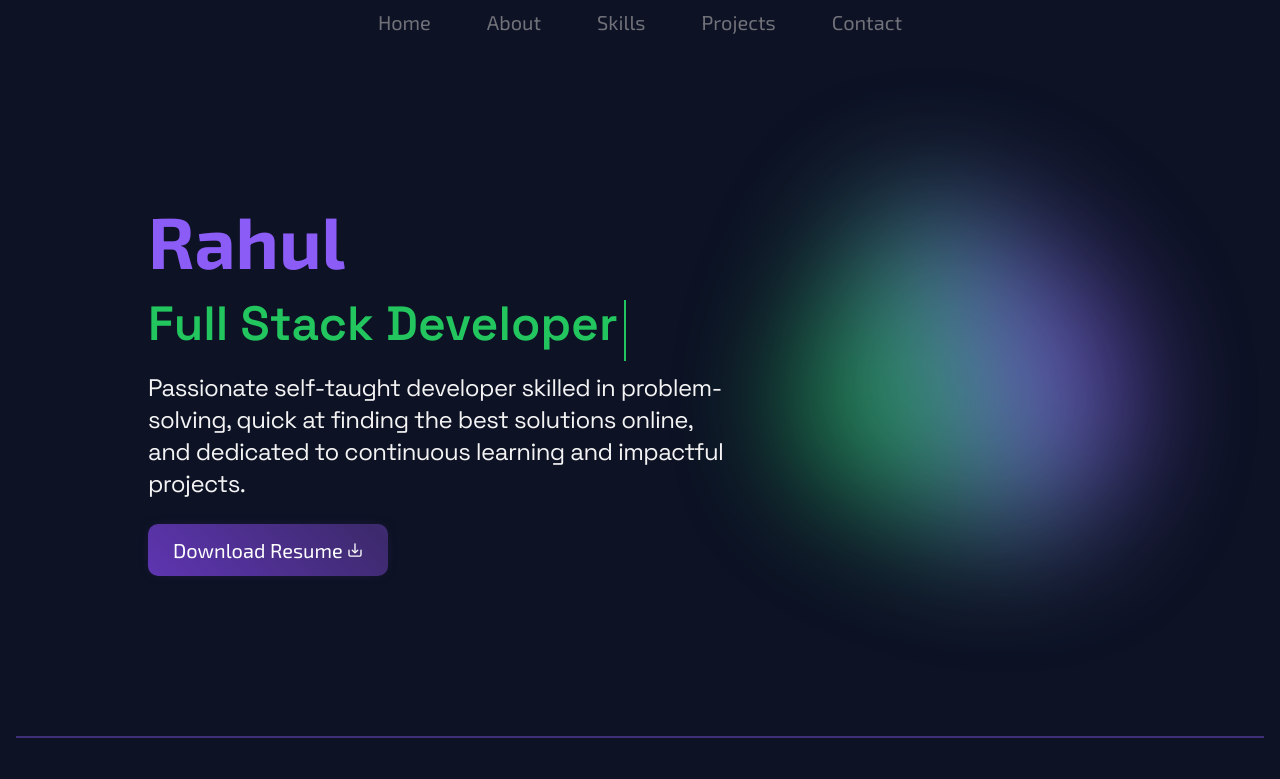
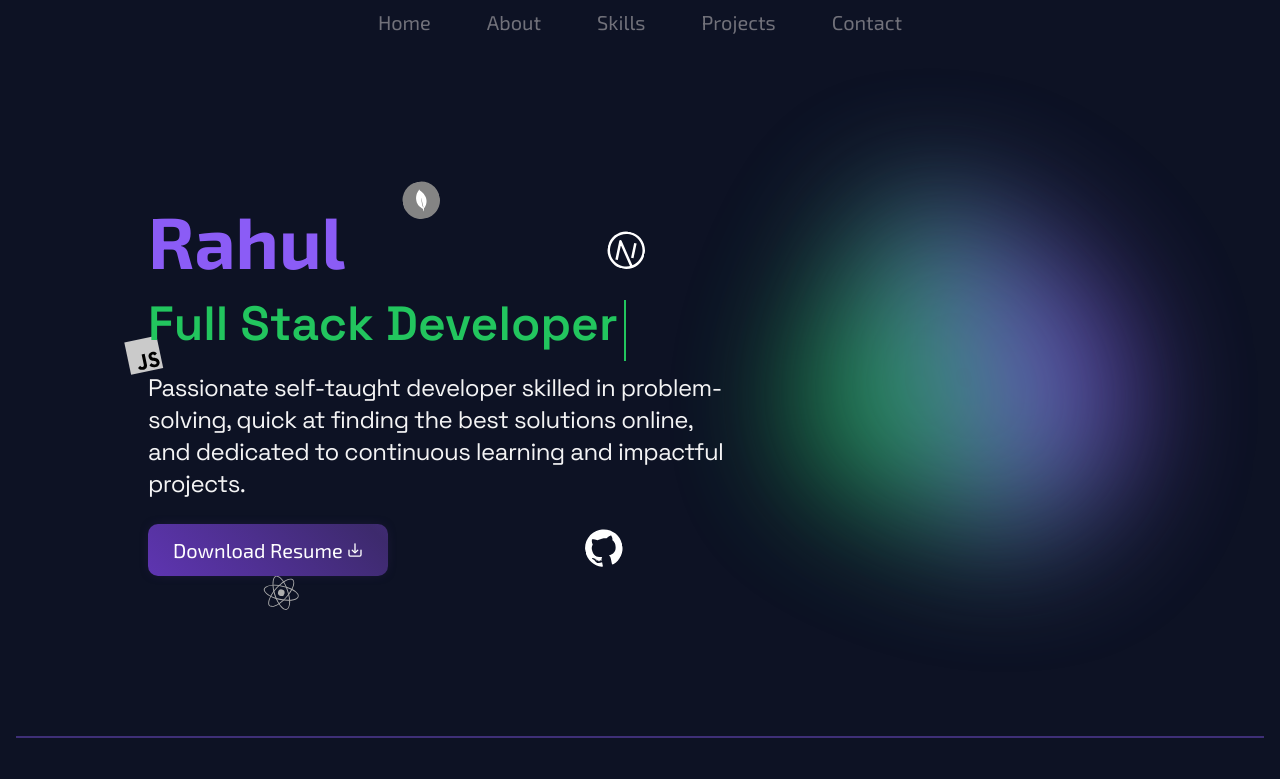
Before and after one commit to programmer-rahul/personal-portfolio, a Next.js app: page / in a window 1280 px wide. Shown: the top 779 px of the page. Built offline with nearby package versions, Linux system fonts and the light colour scheme.

Commit message:
showed language-image-bg

```diff
--- a/app/components/home/intro-panel.tsx
+++ b/app/components/home/intro-panel.tsx
@@ -1,5 +1,6 @@
 import ContactAndResumeBtns from "@/components/home/contact-and-resume-btns";
 import TypeWriterText from "./type-writer-text";
+import LanguagesImageBg from "../ui/languages-image-bg";
 
 export default function IntroPanel() {
   return (
@@ -15,7 +16,7 @@ export default function IntroPanel() {
       </p>
       <ContactAndResumeBtns />
 
-      {/* <LanguagesImageBg /> */}
+      <LanguagesImageBg />
     </div>
   );
 }
--- a/app/components/ui/languages-image-bg.tsx
+++ b/app/components/ui/languages-image-bg.tsx
@@ -2,14 +2,14 @@ import Image from "next/image";
 
 export default function LanguagesImageBg() {
   return (
-    <div className="absolute top-0 -z-10 h-full w-full scale-150">
+    <div className="absolute top-0 -z-10 h-full w-full scale-125 hidden xl:block">
       <div className="relative h-full w-full">
         <Image
           src="/skills/javascript.svg"
           width={30}
           height={30}
           alt="language"
-          className="absolute left-10 top-20 -rotate-12 grayscale transition hover:cursor-pointer hover:grayscale-0"
+          className="absolute left-10 top-1/3 -rotate-12 grayscale transition hover:cursor-pointer hover:grayscale-0"
         />
         <Image
           src="/skills/nextjs.svg"
```
Also changed, not shown: 1 other file (tests, documents, lock files or other folders).
